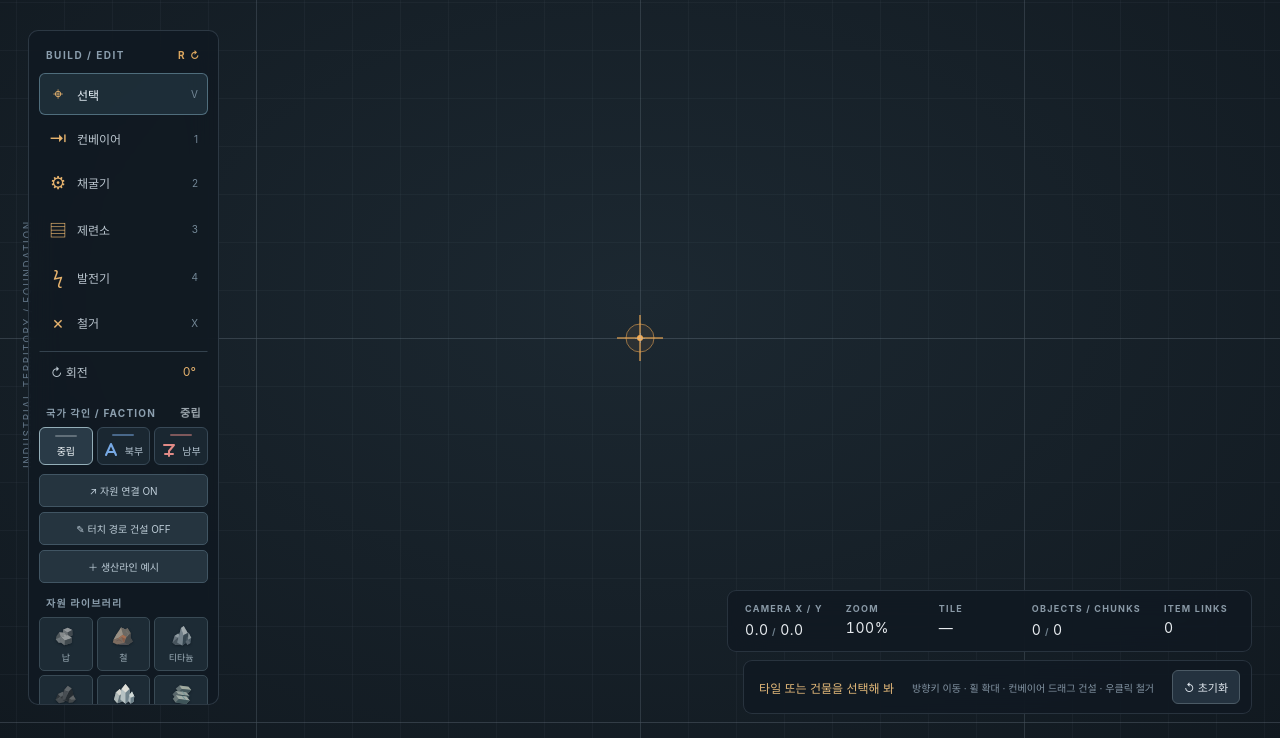
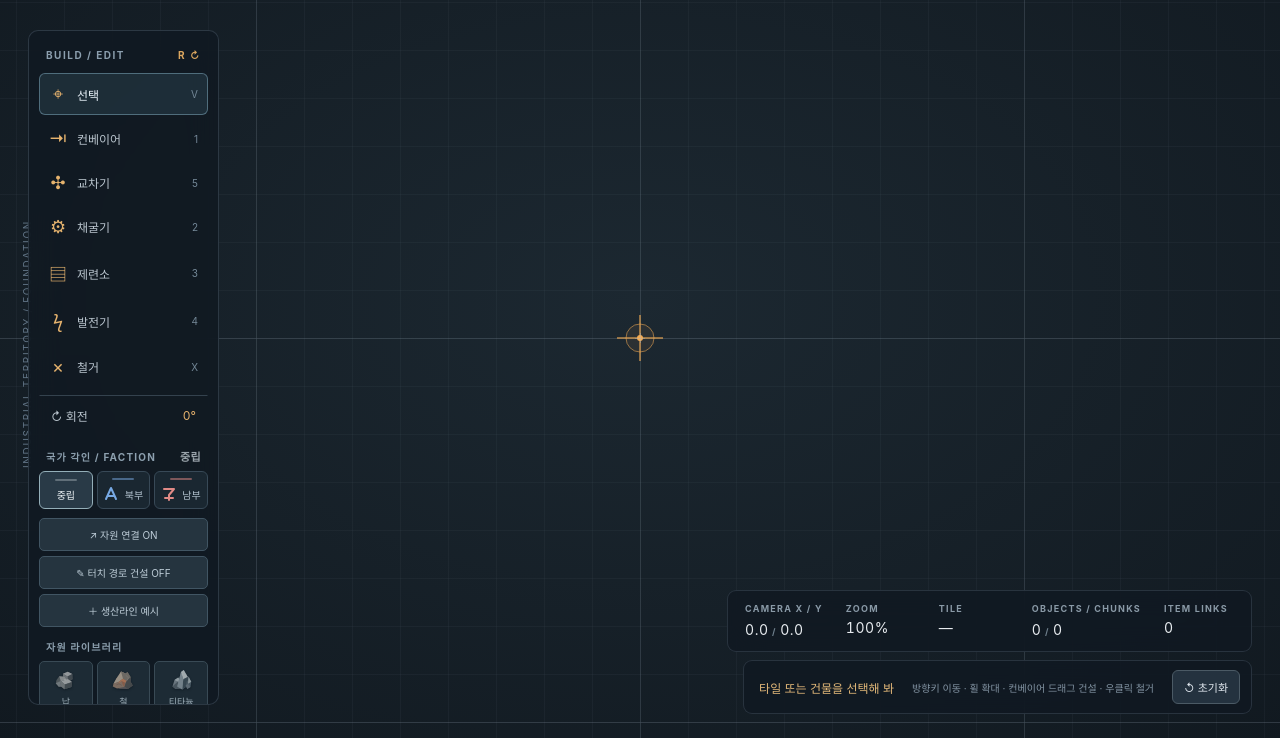
Before and after one commit to jaksim0sec/forgefront, a website with bundled scripts: page index.html in a window 1280 px wide. Shown: the part 62-800 px from the top of the page. Built offline with nearby package versions, Linux system fonts and the light colour scheme.

Commit message:
Implement belt junction and simplified dynamic conveyor rendering

```diff
--- a/index.html
+++ b/index.html
@@ -47,6 +47,7 @@
       <div class="tool-list">
         <button type="button" data-tool="select" aria-pressed="true"><span class="tool-icon">⌖</span><span>선택</span><kbd>V</kbd></button>
         <button type="button" data-tool="conveyor" aria-pressed="false"><span class="tool-icon">⇥</span><span>컨베이어</span><kbd>1</kbd></button>
+        <button type="button" data-tool="junction" aria-pressed="false"><span class="tool-icon">✣</span><span>교차기</span><kbd>5</kbd></button>
         <button type="button" data-tool="drill" aria-pressed="false"><span class="tool-icon">⚙</span><span>채굴기</span><kbd>2</kbd></button>
         <button type="button" data-tool="smelter" aria-pressed="false"><span class="tool-icon">▤</span><span>제련소</span><kbd>3</kbd></button>
         <button type="button" data-tool="generator" aria-pressed="false"><span class="tool-icon">ϟ</span><span>발전기</span><kbd>4</kbd></button>
```
